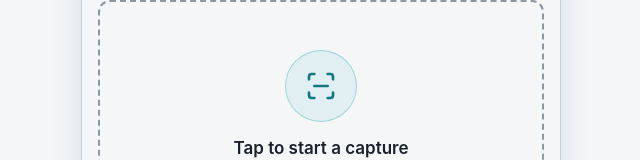
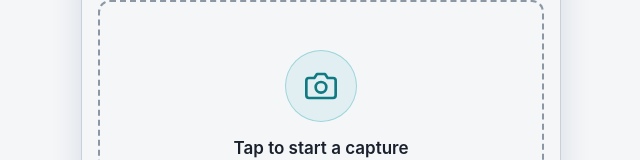
Before and after one commit to rghosh1208/Asset-Data-Capture, a Next.js app: page / in a window 1280 px wide. Shown: the part 238-398 px from the top of the page, without its empty margins (319-959 px from the left). Built offline with nearby package versions, Linux system fonts and the light colour scheme.

Commit message:
Swap homepage + capture icons (camera, tag, chip)

```diff
--- a/app/page.tsx
+++ b/app/page.tsx
@@ -485,11 +485,8 @@ export default function CapturePage() {
 >
   <div className="empty-icon" aria-hidden="true">
     <svg width="32" height="32" viewBox="0 0 24 24" fill="none" stroke="currentColor" strokeWidth={2} strokeLinecap="round" strokeLinejoin="round">
-      <path d="M3 7V5a2 2 0 0 1 2-2h2" />
-      <path d="M17 3h2a2 2 0 0 1 2 2v2" />
-      <path d="M21 17v2a2 2 0 0 1-2 2h-2" />
-      <path d="M7 21H5a2 2 0 0 1-2-2v-2" />
-      <line x1="7" y1="12" x2="17" y2="12" />
+      <path d="M23 19a2 2 0 0 1-2 2H3a2 2 0 0 1-2-2V8a2 2 0 0 1 2-2h4l2-3h6l2 3h4a2 2 0 0 1 2 2z" />
+      <circle cx="12" cy="13" r="4" />
     </svg>
   </div>
   <h3>Tap to start a capture</h3>
@@ -658,7 +655,7 @@ export default function CapturePage() {
                   aria-label="Add another nameplate or sticker photo"
                   style={{ width: '100%', font: 'inherit', textAlign: 'left' }}
                 >
-                  <div className="photo-target-icon" aria-hidden="true"><PlusIcon /></div>
+                  <div className="photo-target-icon" aria-hidden="true"><TagIcon /></div>
                   <div>
                     <h3>Add nameplate / sticker</h3>
                     <p>Manufacturer, serial, model, install date — any sticker.</p>
@@ -680,7 +677,7 @@ export default function CapturePage() {
                   aria-label="Add a sub-component or part photo"
                   style={{ width: '100%', font: 'inherit', textAlign: 'left' }}
                 >
-                  <div className="photo-target-icon" aria-hidden="true"><PlusIcon /></div>
+                  <div className="photo-target-icon" aria-hidden="true"><ChipIcon /></div>
                   <div>
                     <h3>Add sub-component / part</h3>
                     <p>A specific part or sub-assembly — motor, valve, board, sensor.</p>
@@ -1128,6 +1125,30 @@ function CameraIcon() {
     </svg>
   );
 }
+function TagIcon() {
+  return (
+    <svg width="20" height="20" viewBox="0 0 24 24" fill="none" stroke="currentColor" strokeWidth={2} strokeLinecap="round" strokeLinejoin="round" aria-hidden="true">
+      <path d="M20.59 13.41l-7.17 7.17a2 2 0 0 1-2.83 0L2 12V2h10l8.59 8.59a2 2 0 0 1 0 2.82z" />
+      <line x1="7" y1="7" x2="7.01" y2="7" />
+    </svg>
+  );
+}
+function ChipIcon() {
+  return (
+    <svg width="20" height="20" viewBox="0 0 24 24" fill="none" stroke="currentColor" strokeWidth={2} strokeLinecap="round" strokeLinejoin="round" aria-hidden="true">
+      <rect x="4" y="4" width="16" height="16" rx="2" ry="2" />
+      <rect x="9" y="9" width="6" height="6" />
+      <line x1="9" y1="1" x2="9" y2="4" />
+      <line x1="15" y1="1" x2="15" y2="4" />
+      <line x1="9" y1="20" x2="9" y2="23" />
+      <line x1="15" y1="20" x2="15" y2="23" />
+      <line x1="20" y1="9" x2="23" y2="9" />
+      <line x1="20" y1="14" x2="23" y2="14" />
+      <line x1="1" y1="9" x2="4" y2="9" />
+      <line x1="1" y1="14" x2="4" y2="14" />
+    </svg>
+  );
+}
 function ChevronDownIcon() {
   return (
     <svg width="18" height="18" viewBox="0 0 24 24" fill="none" stroke="currentColor" strokeWidth={2.5} strokeLinecap="round" strokeLinejoin="round" aria-hidden="true">
--- a/public/sw.js
+++ b/public/sw.js
@@ -4,7 +4,7 @@
 // fall back to cache. Photo uploads go through normal fetch — when
 // offline they fail and the queue retries.
 
-const CACHE_NAME = 'asset-capture-v5';
+const CACHE_NAME = 'asset-capture-v6';
 const APP_SHELL = ['/', '/manifest.webmanifest'];
 
 self.addEventListener('install', (event) => {
```
